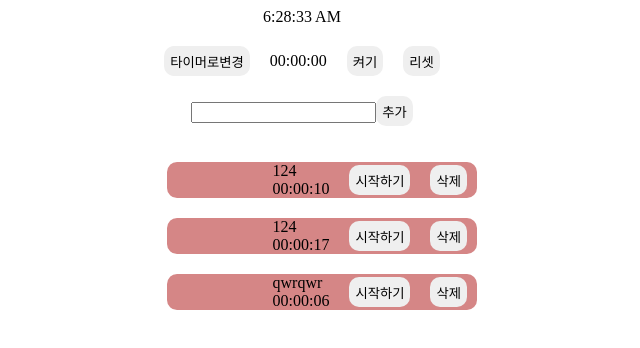
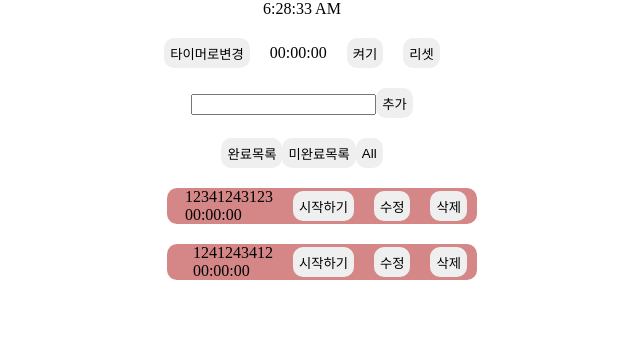
Before and after one commit to yongarframe/miniPJT-memo-Challenge, a React (Vite) app: page / in a window 1280 px wide. Shown: the top 348 px of the page, without its empty margins (338-978 px from the left). Built offline with nearby package versions, Linux system fonts and the light colour scheme; no server answers; data requests are answered from the project's data file.

Commit message:
✨ 모달생성 수정구현
모달생성 수정 구현

```diff
--- a/db.json
+++ b/db.json
@@ -1,19 +1,24 @@
 {
   "todo": [
     {
-      "id": "230b",
-      "content": "124",
-      "time": 10
+      "0": {
+        "id": "c416",
+        "content": "1234124",
+        "time": 0
+      },
+      "id": "c416",
+      "content": "12341243123",
+      "time": 0
     },
     {
-      "id": "d2c6",
-      "content": "124",
-      "time": 17
-    },
-    {
-      "id": "cc1d",
-      "content": "qwrqwr",
-      "time": 6
+      "0": {
+        "id": "5638",
+        "content": "124124",
+        "time": 0
+      },
+      "id": "5638",
+      "content": "1241243412",
+      "time": 0
     }
   ]
 }
--- a/src/App.css
+++ b/src/App.css
@@ -1,3 +1,7 @@
+* {
+  margin: 0;
+}
+
 button {
   height: 30px;
   border: 0px solid black;
@@ -43,3 +47,19 @@ li {
   background-color: black;
   color: wheat;
 }
+.modal {
+  background-color: white;
+  /* border: 1px solid black; */
+  border-radius: 10px;
+  width: 200px;
+  height: 200px;
+  position: absolute;
+  top: 25%;
+  left: 42%;
+}
+.blurContainer {
+  position: absolute;
+  width: 100%;
+  height: 100%;
+  backdrop-filter: blur(5px);
+}
--- a/src/App.jsx
+++ b/src/App.jsx
@@ -6,13 +6,17 @@ import { Timer } from "./Timer";
 import { formatTime } from "./formatTime";
 import { StopWatch } from "./StopWatch";
 import { Advice } from "./Advice";
+import { UpdateModal } from "./UpdateModal";
 
+//타이머도 언마운트 되었을 때 useEffect interval 함수 제거 추가
 function App() {
   const [isLoading, data] = useFetch("http://localhost:3000/todo");
   const [todo, setTodo] = useState([]);
   const [currentTodo, setCurrentTodo] = useState(null);
   const [time, setTime] = useState(0);
   const [isTimer, setIsTimer] = useState(false);
+  const [isModal, setIsModal] = useState(false);
+  const [currentInput, setCurrentInput] = useState("");
 
   useEffect(() => {
     if (currentTodo) {
@@ -29,6 +33,7 @@ function App() {
           )
         );
     }
+    // eslint-disable-next-line react-hooks/exhaustive-deps
   }, [time]);
 
   useEffect(() => {
@@ -37,6 +42,7 @@ function App() {
 
   useEffect(() => {
     if (data) setTodo(data);
+    // eslint-disable-next-line react-hooks/exhaustive-deps
   }, [isLoading]);
 
   return (
@@ -54,12 +60,30 @@ function App() {
       </div>
       <Advice />
       <TodoInput setTodo={setTodo} todo={todo} />
+      <div className="todofilter flex">
+        <button>완료목록</button>
+        <button>미완료목록</button>
+        <button>All</button>
+      </div>
       <TodoList
         todo={todo}
         setTodo={setTodo}
         setCurrentTodo={setCurrentTodo}
         currentTodo={currentTodo}
+        setIsModal={setIsModal}
+        setCurrentInput={setCurrentInput}
       />
+      {isModal && (
+        <div className="blurContainer">
+          <UpdateModal
+            setIsModal={setIsModal}
+            currentInput={currentInput}
+            setCurrentInput={setCurrentInput}
+            todo={todo}
+            setTodo={setTodo}
+          />
+        </div>
+      )}
     </div>
   );
 }
@@ -95,7 +119,14 @@ function TodoInput({ setTodo }) {
 
 export default App;
 
-function TodoList({ todo, setTodo, setCurrentTodo, currentTodo }) {
+function TodoList({
+  todo,
+  setTodo,
+  setCurrentTodo,
+  currentTodo,
+  setIsModal,
+  setCurrentInput,
+}) {
   return (
     <ul className="todoList flex">
       {todo.map((el) => (
@@ -105,13 +136,22 @@ function TodoList({ todo, setTodo, setCurrentTodo, currentTodo }) {
           setTodo={setTodo}
           setCurrentTodo={setCurrentTodo}
           currentTodo={currentTodo}
+          setIsModal={setIsModal}
+          setCurrentInput={setCurrentInput}
         />
       ))}
     </ul>
   );
 }
 
-function Todo({ todo, setTodo, setCurrentTodo, currentTodo }) {
+function Todo({
+  todo,
+  setTodo,
+  setCurrentTodo,
+  currentTodo,
+  setIsModal,
+  setCurrentInput,
+}) {
   return (
     <li className={`flex todo ${currentTodo === todo.id ? "current" : ""}`}>
       <div>
@@ -120,6 +160,14 @@ function Todo({ todo, setTodo, setCurrentTodo, currentTodo }) {
         {formatTime(todo.time)}
       </div>
       <button onClick={() => setCurrentTodo(todo.id)}>시작하기</button>
+      <button
+        onClick={() => {
+          setIsModal((prev) => !prev);
+          setCurrentInput([todo.id, todo.content]);
+        }}
+      >
+        수정
+      </button>
       <button
         className=""
         onClick={() => {
--- /dev/null
+++ b/src/UpdateModal.jsx
@@ -0,0 +1,40 @@
+export function UpdateModal({
+  setIsModal,
+  currentInput,
+  setCurrentInput,
+  todo,
+  setTodo,
+}) {
+  return (
+    <div className="modal">
+      <div>일정수정</div>
+      <input
+        value={currentInput[1]}
+        onChange={(e) => setCurrentInput([currentInput[0], e.target.value])}
+      ></input>
+      <button
+        onClick={() => {
+          setIsModal((prev) => !prev);
+          const currentTodo = todo.filter((el) => el.id === currentInput[0]);
+          const newTodo = { ...currentTodo, content: currentInput[1] };
+          fetch(`http://localhost:3000/todo/${currentInput[0]}`, {
+            method: "PATCH",
+            body: JSON.stringify(newTodo),
+          }).then((res) => {
+            if (res.ok) {
+              setTodo(
+                todo.map((el) =>
+                  el.id === currentInput[0]
+                    ? { ...el, content: currentInput[1] }
+                    : el
+                )
+              );
+            }
+          });
+        }}
+      >
+        저장하기
+      </button>
+    </div>
+  );
+}
```
